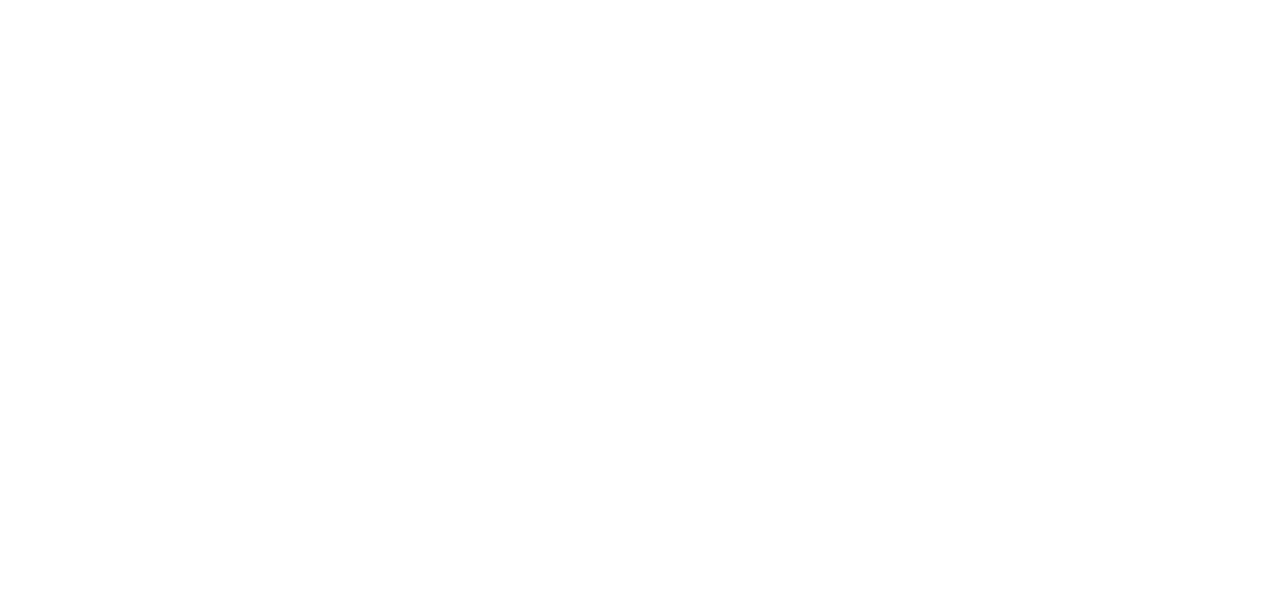
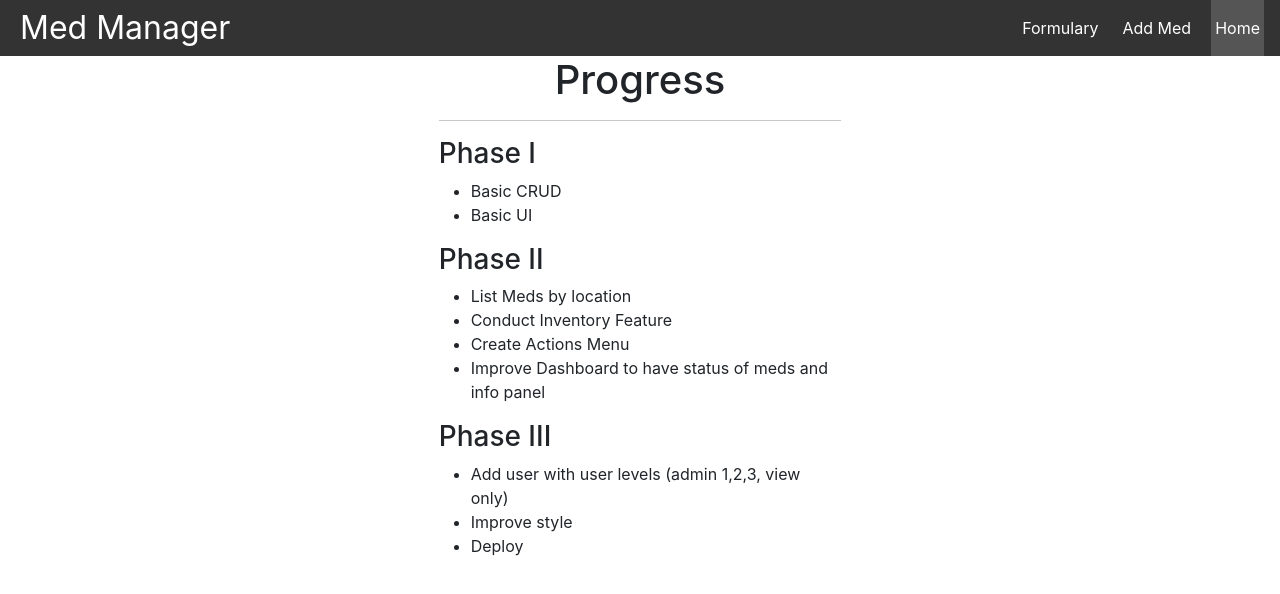
Before and after one commit to TRSCode/formularyManager, a React (Create React App) app in the folder client/: page /dashboard in a window 1280 px wide. Before the commit this address had no page. Shown: the top 594 px of the page. Built offline with nearby package versions, Linux system fonts and the light colour scheme.

Commit message:
added navbar

```diff
--- a/client/src/App.js
+++ b/client/src/App.js
@@ -1,17 +1,22 @@
 import React, { useState } from 'react';
-import axios from 'axios';
-import {BrowserRouter, Routes, Route} from 'react-router-dom';
+// import axios from 'axios';
+import {Routes, Route, Navigate} from 'react-router-dom';
 import MedForm from './components/MedForm';
 import ViewAllMeds from './components/ViewAllMeds'
+import Navbar from "./Navbar"
+import Dashboard from './components/Dashboard';
+import "./styles.css"
 const App = () => {
+
   return (
     <div>
-    <BrowserRouter>
+      <Navbar />
       <Routes>
-        <Route element = {<ViewAllMeds/>} path="/" />
+        <Route element={<Navigate to="/dashboard" />} path="/" />
+        <Route element = {<Dashboard/>} path = "/dashboard" />
+        <Route element = {<ViewAllMeds/>} path="/formulary" />
         <Route element = {<MedForm/>} path="/add" />
       </Routes>
-    </BrowserRouter>
     </div>
   );
 }
--- /dev/null
+++ b/client/src/Navbar.js
@@ -0,0 +1,22 @@
+// Navbar created using tutorial found on https://www.youtube.com/watch?v=SLfhMt5OUPI
+export default function Navbar() {
+
+    return <nav className="nav">
+        <a href="/dashboard" className="site-title">Med Manager</a>
+        <ul>
+            <CustomLink href="/formulary">Formulary</CustomLink>
+            <CustomLink href="/add">Add Med</CustomLink>
+            <CustomLink href="/dashboard">Home</CustomLink>
+        </ul>
+    </nav>
+}
+
+// Function to create an active link more dynamic
+function CustomLink({ href, children, ...props }){
+    const path = window.location.pathname
+    return (
+        <li className={path === href ? "active": ""}>
+            <a href= { href } {...props}> { children }</a>
+        </li>
+    )
+}
--- /dev/null
+++ b/client/src/components/Dashboard.jsx
@@ -0,0 +1,29 @@
+export default function Dashboard() {
+    // return <h1>Dashboard</h1>
+    return(
+        <div className="container col-4">
+            <h1 className="text-center">Progress</h1>
+            <hr/>
+            <h3>Phase I</h3>
+            <ul>
+                <li>Basic CRUD</li>
+                <li>Basic UI</li>
+            </ul>
+            <h3>Phase II</h3>
+            <ul>
+                <li>List Meds by location</li>
+                <li>Conduct Inventory Feature</li>
+                <li>Create Actions Menu</li>
+                <li>Improve Dashboard to have status of meds and info panel</li>
+            </ul>
+            <h3>Phase III</h3>
+            <ul>
+                <li>Add user with user levels (admin 1,2,3, view only)</li>
+                <li>Improve style</li>
+                <li>Deploy</li>
+            </ul>
+    </div>
+    )
+
+
+}
--- a/client/src/components/MedForm.jsx
+++ b/client/src/components/MedForm.jsx
@@ -1,3 +1,4 @@
+// Style improvements courtesy Alex Ponce
 import React, { useState } from 'react'
 import axios from 'axios';
 
@@ -43,7 +44,7 @@ const MedForm = (props) => {
     }
 
     return (
-        <form onSubmit={onSubmitHandler} className="container p-3 mb-2 bg-primary text-white col-6">
+        <form onSubmit={onSubmitHandler} className="container p-3 mb-2 bg-dark text-white col-6">
             <h2>Add A Medication</h2>
             <p>
                 <label className="form-label">Name: </label>
@@ -75,7 +76,7 @@ const MedForm = (props) => {
                 <p className="bg-danger text-warning">{errors.expiration.message}</p>:""}
                 <input type="date" className="form-control" value={expiration} onChange = {(e)=>{console.log(e.target.value); setExpiration(e.target.value)}}/>
             </p> */}
-            <input type="submit" className="btn btn-success mx-3"/>
+            <input type="submit" className="btn btn-secondary mx-3"/>
         </form>
     )
 }
--- a/client/src/index.js
+++ b/client/src/index.js
@@ -3,11 +3,14 @@ import ReactDOM from 'react-dom/client';
 import './index.css';
 import App from './App';
 import reportWebVitals from './reportWebVitals';
+import { BrowserRouter } from 'react-router-dom';
 
 const root = ReactDOM.createRoot(document.getElementById('root'));
 root.render(
   <React.StrictMode>
-    <App />
+    <BrowserRouter>
+      <App />
+    </BrowserRouter>
   </React.StrictMode>
 );
 
--- /dev/null
+++ b/client/src/styles.css
@@ -0,0 +1,47 @@
+* {
+    margin: 0;
+    padding: 0;
+    box-sizing: border-box;
+}
+
+body {
+    margin: 0;
+}
+
+.nav {
+    background-color: #333;
+    color: white;
+    display: flex;
+    justify-content: space-between;
+    align-items: stretch;
+    gap: 2rem;
+    padding: 0 1rem;
+}
+
+.site-title {
+    font-size: 2rem;
+}
+
+.nav ul {
+    padding: 0;
+    margin: 0;
+    list-style: none;
+    display: flex;
+    gap: 1rem;
+}
+
+.nav a {
+    color: inherit;
+    text-decoration: none;
+    height: 100%;
+    display: flex;
+    align-items: center;
+    padding: .25rem;
+}
+
+.nav li.active {
+    background-color: #555;
+}
+.nav li:hover {
+    background-color: #777;
+}
```
